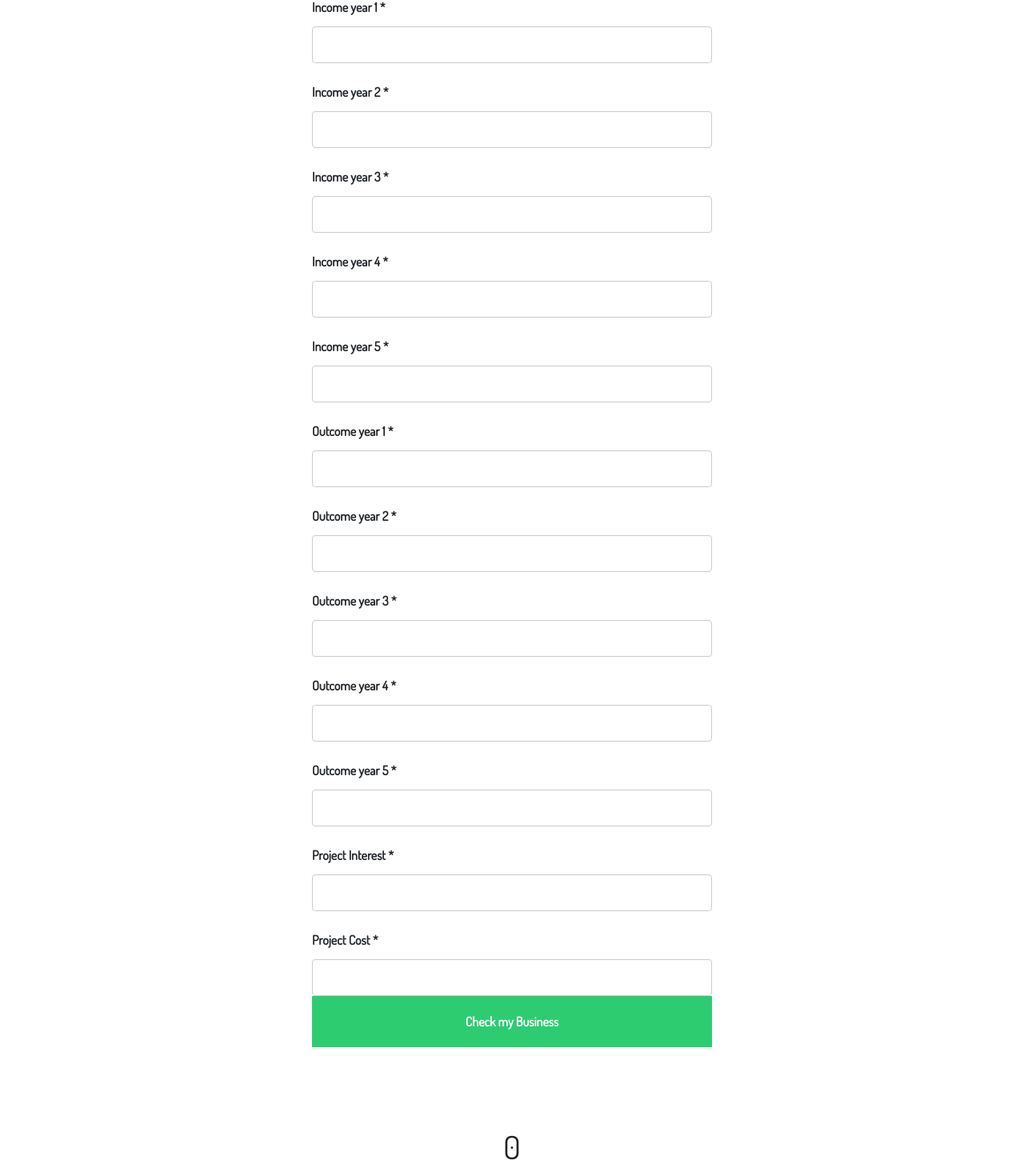
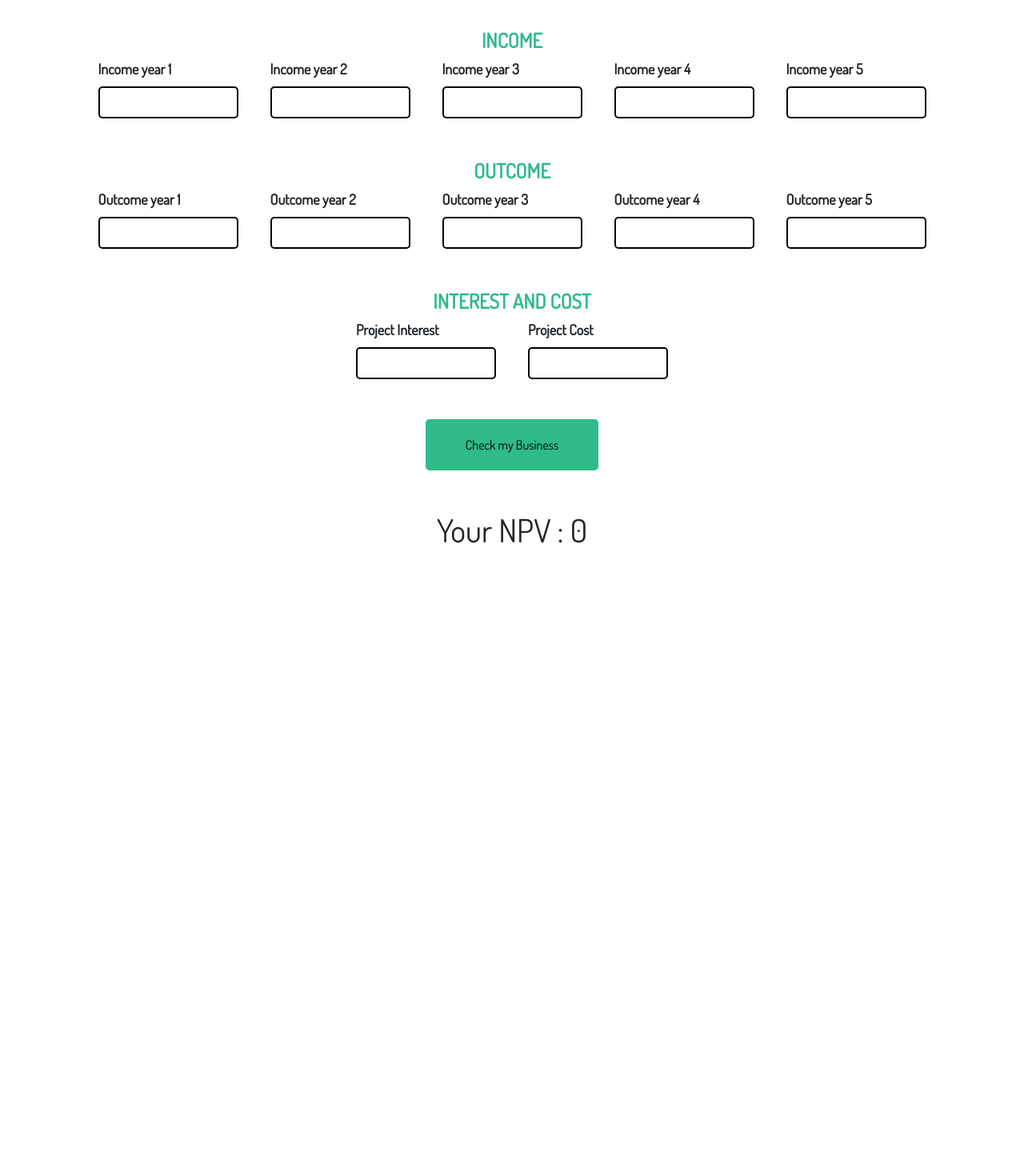
Before and after one commit to adhytianara/myfinance---front-end, a React (Create React App) app: page /netpresentvalue in a window 1280 px wide. Shown: the part 169-1639 px from the top of the page at 80% size. After the commit the page ends 905 px from the top, so only its background shows below. Built offline with nearby package versions, Linux system fonts and the light colour scheme.

Commit message:
implement front end in npv page

```diff
--- a/src/App/App.css
+++ b/src/App/App.css
@@ -8,191 +8,6 @@
   margin: 0;
   padding: 0;
   font-family: Dosis;
-}
-
-nav {
-  background-color: white;
-  display: flex;
-  justify-content: space-between;
-  padding: 25px 40px;
-  box-shadow: 2px 5px 5px #ecf0f1;
-}
-
-nav ul li {
-  list-style: none;
-  display: inline-block;
-}
-
-nav li a {
-  text-decoration: none;
-  padding: 10px 15px;
-}
-
-body {
-  /* background: #0e101c; */
-  font-family: -apple-system, BlinkMacSystemFont, "Segoe UI", "Roboto", "Oxygen",
-    "Ubuntu", "Cantarell", "Fira Sans", "Droid Sans", "Helvetica Neue",
-    sans-serif;
-}
-
-form {
-  max-width: 500px;
-  margin: 0 auto;
-}
-
-h1 {
-  text-align: center;
-  padding-bottom: 10px;
-}
-
-.form {
-  background: #0e101c;
-  max-width: 400px;
-  margin: 0 auto;
-}
-
-.error {
-  color: #bf1650;
-}
-
-.error::before {
-  display: inline;
-  content: "⚠ ";
-}
-
-label.row {
-  display: flex;
-  flex-direction: row;
-}
-
-.row input {
-  width: auto;
-  transform: scale(1.5);
-  align-self: center;
-  margin-right: 10px;
-}
-
-input {
-  display: block;
-  box-sizing: border-box;
-  width: 100%;
-  border-radius: 4px;
-  border: 1px solid #cccccc;
-  padding: 10px 15px;
-  margin-bottom: 10px;
-  font-size: 14px;
-}
-
-label {
-  line-height: 2;
-  text-align: left;
-  display: block;
-  margin-bottom: 13px;
-  margin-top: 20px;
-  font-weight: 700;
-}
-
-button,
-input[type="submit"] {
-  background: #2ecc71;
-  color: white;
-  border: none;
-  margin-top: 40px;
-  padding: 20px;
-  font-size: 18px;
-  font-weight: 700;
-}
-button:disabled {
-  background: #ddd !important;
-}
-
-button {
-  display: block;
-  appearance: none;
-  border-radius: 4px;
-  width: 100%;
-}
-
-input[type="submit"]:hover {
-  background: #bf1650;
-}
-
-input[type="button"]:active,
-input[type="submit"]:active {
-  transition: 0.3s all;
-  transform: translateY(3px);
-  border: 1px solid transparent;
-  opacity: 0.8;
-}
-
-input:disabled {
-  opacity: 0.4;
-}
-
-input[type="button"]:hover {
-  transition: 0.3s all;
-}
-
-input[type="button"],
-input[type="submit"] {
-  -webkit-appearance: none;
-}
-
-.App {
-  max-width: 600px;
-  margin: 0 auto;
-}
-
-.popover__title {
-  font-size: 24px;
-  line-height: 36px;
-  text-decoration: none;
-  color: rgb(228, 68, 68);
-  text-align: center;
-  padding: 15px 0;
-}
-
-.popover__wrapper {
-  position: relative;
-  margin-top: 1.5rem;
-}
-.popover__content {
-  opacity: 0;
-  visibility: hidden;
-  position: absolute;
-  transform: translate(0, 10px);
-  background-color: #f1f1f1;
-  border: solid 1px #ccc;
-  /* border-width: 10px; */
-  padding: 1.5rem;
-  box-shadow: 0 2px 5px 0 rgba(0, 0, 0, 0.26);
-  width: auto;
-}
-.popover__content:before {
-  position: absolute;
-  z-index: -1;
-  content: "";
-  right: calc(50% - 10px);
-  top: -8px;
-  border-style: solid;
-  border-width: 0 10px 10px 10px;
-  border-color: transparent transparent #f1f1f1 transparent;
-  transition-duration: 0.3s;
-  transition-property: transform;
-}
-/* .popover__wrapper:hover .popover__content { */
-.popover__wrapper.open .popover__content {
-  z-index: 10;
-  opacity: 1;
-  visibility: visible;
-  transform: translate(0, -10px);
-  transition: all 0.5s cubic-bezier(0.75, -0.02, 0.2, 0.97);
-}
-
-li.line {
-  text-decoration: line-through;
-  color: #ccc;
-  /* font-weight: 700; */
 }
 
 p {
@@ -219,3 +34,45 @@ h4 {
 .ronaldi {
   margin-right: 50px;
 }
+
+h1 {
+  text-align: center;
+  margin-top: 30px !important;
+}
+
+label {
+  font-size: 18px;
+  font-weight: bolder;
+}
+
+.form-container {
+  margin: 0 20px;
+}
+
+input {
+  height: 40px;
+  padding: 0 10px;
+  border-radius: 5px;
+  border: 2px solid black
+}
+
+h2 {
+  font-weight: bold !important;
+  color: #2EBB88;
+  font-size: 25px !important;
+  text-align: center;
+  margin-top: 50px !important;
+}
+
+button {
+  background-color: #2EBB88;
+  padding: 20px 50px;
+  border: transparent;
+  margin-top: 50px !important;
+  margin-bottom: 20px !important;
+  border-radius: 5px !important;
+}
+
+.result {
+  margin-bottom: 50px;
+}
--- a/src/components/NetPresentValue/NetPresentValue.js
+++ b/src/components/NetPresentValue/NetPresentValue.js
@@ -1,12 +1,13 @@
-import "./style.css"
+import "./style.css";
 import React, { useState } from "react";
+import { Navbar, Row } from "react-bootstrap";
 import { useForm } from "react-hook-form";
 
 function InternalRateReturn() {
   // register berfungsi untuk mendaftarkan form ke hook
   const { register, handleSubmit, errors, formState, reset } = useForm();
 
-  const [npv, setNvp] = useState(0)
+  const [npv, setNvp] = useState(0);
 
   function fetchInternalRateReturn(opts) {
     fetch(
@@ -16,9 +17,9 @@ function InternalRateReturn() {
         headers: {
           "Content-Type": "application/json",
           "Access-Control-Allow-Origin": "*",
-          "x-api-key": "KYI4RhklZf5BZvassa6Fz1rl0fmXJ7H235arS7do"
+          "x-api-key": "KYI4RhklZf5BZvassa6Fz1rl0fmXJ7H235arS7do",
         },
-        body: JSON.stringify({body: JSON.stringify(opts)}),
+        body: JSON.stringify({ body: JSON.stringify(opts) }),
       }
     )
       .then(function (response) {
@@ -26,8 +27,8 @@ function InternalRateReturn() {
       })
       .then(function (data) {
         console.log(data);
-        setNvp(data['body'])
-        console.log(data['body']);
+        setNvp(data["body"]);
+        console.log(data["body"]);
       });
   }
 
@@ -48,42 +49,93 @@ function InternalRateReturn() {
 
     console.log(JSON.stringify({ body: JSON.stringify(data) }));
     fetchInternalRateReturn(data);
-
   };
 
   return (
     <div>
       <h1> Is your Business Good or Not? </h1>
       <form>
-        <label> Income year 1 * </label>
+        <h2>INCOME</h2>
+        <Row className="justify-content-center">
+          <div className="form-container">
+            <label> Income year 1 </label>
+            <br></br>
             <input type="number" name="income_1" ref={register()} />
-        <label> Income year 2 * </label>
+          </div>
+          <div className="form-container">
+            <label> Income year 2 </label>
+            <br></br>
             <input type="number" name="income_2" ref={register()} />
-        <label> Income year 3 * </label>
+          </div>
+          <div className="form-container">
+            <label> Income year 3 </label>
+            <br></br>
             <input type="number" name="income_3" ref={register()} />
-        <label> Income year 4 * </label>
+          </div>
+          <div className="form-container">
+            <label> Income year 4 </label>
+            <br></br>
             <input type="number" name="income_4" ref={register()} />
-        <label> Income year 5 * </label>
+          </div>
+          <div className="form-container">
+            <label> Income year 5 </label>
+            <br></br>
             <input type="number" name="income_5" ref={register()} />
-        <label> Outcome year 1 *</label>
+          </div>
+        </Row>
+        <h2>OUTCOME</h2>
+        <Row className="justify-content-center">
+          <div className="form-container">
+            <label> Outcome year 1</label>
+            <br></br>
             <input type="number" name="outcome_1" ref={register()} />
-        <label> Outcome year 2 *</label>
+          </div>
+          <div className="form-container">
+            <label> Outcome year 2</label>
+            <br></br>
             <input type="number" name="outcome_2" ref={register()} />
-        <label> Outcome year 3 *</label>
+          </div>
+          <div className="form-container">
+            <label> Outcome year 3</label>
+            <br></br>
             <input type="number" name="outcome_3" ref={register()} />
-        <label> Outcome year 4 *</label>
+          </div>
+          <div className="form-container">
+            <label> Outcome year 4</label>
+            <br></br>
             <input type="number" name="outcome_4" ref={register()} />
-        <label> Outcome year 5 *</label>
+          </div>
+          <div className="form-container">
+            <label> Outcome year 5</label>
+            <br></br>
             <input type="number" name="outcome_5" ref={register()} />
-        <label> Project Interest *</label>
+          </div>
+        </Row>
+        <h2>INTEREST AND COST</h2>
+        <Row className="justify-content-center">
+          <div className="form-container">
+            <label> Project Interest</label>
+            <br></br>
             <input type="number" name="project_interest" ref={register()} />
-        <label> Project Cost *</label>
+          </div>
+          <div className="form-container">
+            <label> Project Cost</label>
+            <br></br>
             <input type="number" name="project_cost" ref={register()} />
+          </div>
+        </Row>
 
-        <button className="submit-button" type="button" onClick={handleSubmit(onSubmit)}>
+        <Row className="justify-content-center">
+          <button
+            className="submit-button"
+            type="button"
+            onClick={handleSubmit(onSubmit)}
+          >
             Check my Business
           </button>
-        <h1>{npv}</h1>
+        </Row>
+
+        <h1 className="result">Your NPV : {npv}</h1>
       </form>
     </div>
   );
```
Lines whose indentation alone changed are shown as unchanged.
